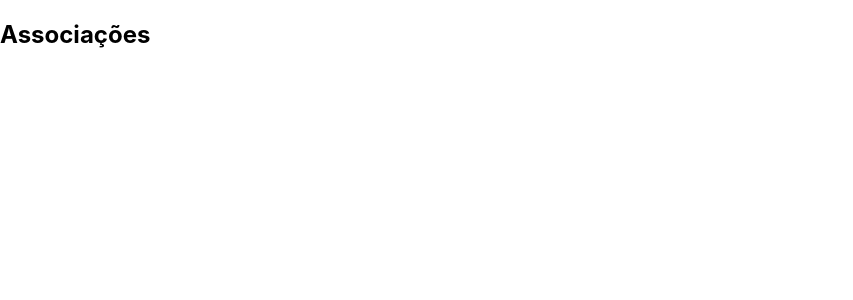
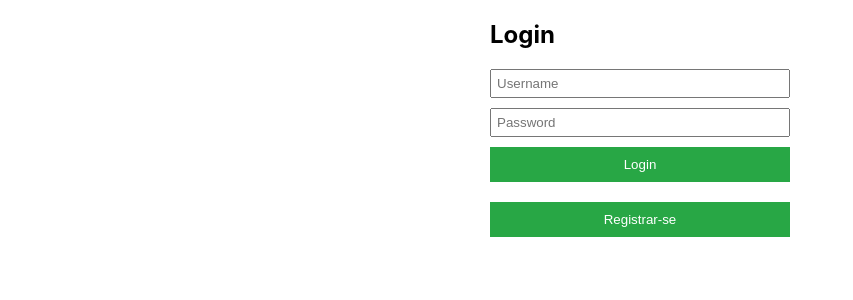
Before and after one commit to pedromshin/portaldoesporte-web, a React (Create React App) app: page /login in a window 1280 px wide. Before the commit this address led to /memberships. Shown: the top 300 px of the page, without its empty margins (0-853 px from the left). Built offline with nearby package versions, Linux system fonts and the light colour scheme.

Commit message:
improving auth

```diff
--- a/src/pages/index.tsx
+++ b/src/pages/index.tsx
@@ -22,10 +22,8 @@ export const routes = {
   pageClubs: "/clubs",
   pageMap: "/map",
   pageMemberships: "/memberships",
-
   pageRegister: "/register",
   pageLogin: "/login",
-
   pageCreateModality: "/create-modality",
   pagePrivacyPolicy: "/privacy-policy",
 } as const;
@@ -33,28 +31,19 @@ export const routes = {
 const Pages: React.FC = () => {
   return (
     <Router>
-      <div>
       <Header />
       <Routes>
         <Route path="*" element={<Navigate to={routes.pageRoot} replace />} />
-
         <Route path={routes.pageRoot} element={<Memberships />} />
         <Route path={routes.pageFeed} element={<Feed />} />
         <Route path={routes.pageClubs} element={<Clubs />} />
         <Route path={routes.pageMap} element={<Map />} />
-          <Route path={routes.pageMemberships} element={<Memberships />} />
-          <Route
-            path={routes.pageCreateModality}
-            element={<CreateModality />}
-          />
+        <Route path={routes.pageCreateModality} element={<CreateModality />} />
         <Route path={routes.pagePrivacyPolicy} element={<PrivacyPolicy />} />
-        </Routes>
-        <Nav />
-      </div>
-      <Routes>
         <Route path={routes.pageRegister} element={<Register />} />
         <Route path={routes.pageLogin} element={<Login />} />
       </Routes>
+      <Nav />
     </Router>
   );
 };
--- a/src/pages/login/index.tsx
+++ b/src/pages/login/index.tsx
@@ -1,7 +1,9 @@
-import React, { useState } from "react";
+import { useState } from "react";
 import styled from "styled-components";
 import axios from "axios";
 import { endpoint } from "../../utils/endpoint";
+import { useNavigate } from "react-router-dom";
+import { routes } from "..";
 
 const Form = styled.form`
   display: flex;
@@ -21,9 +23,11 @@ const Button = styled.button`
   color: white;
   border: none;
   cursor: pointer;
+  margin-bottom: 20px;
 `;
 
 function Login() {
+  const navigate = useNavigate();
   const [username, setUsername] = useState("");
   const [password, setPassword] = useState("");
 
@@ -34,11 +38,12 @@ function Login() {
         username,
         password,
       });
-      console.log(response.data);
-      alert("Login successful!");
-      // Here you would typically store the token and redirect the user
+      const { token } = response.data;
+      localStorage.setItem("authToken", token);
+
+      // navigate(routes.pageMemberships);
     } catch (error: any) {
-      console.error("Login error:", error.response.data);
+      console.error("Login error:", error.response?.data || error.message);
       alert("Login failed. Please check your credentials.");
     }
   };
@@ -61,6 +66,9 @@ function Login() {
         required
       />
       <Button type="submit">Login</Button>
+      <Button type="button" onClick={() => navigate(routes.pageRegister)}>
+        Registrar-se
+      </Button>
     </Form>
   );
 }
--- a/src/pages/memberships/index.tsx
+++ b/src/pages/memberships/index.tsx
@@ -1,3 +1,17 @@
+import { useNavigate } from "react-router-dom";
+import { useAuth } from "../../hooks/useAuth";
+import { routes } from "..";
+
 export default () => {
-  return <h2>Associações</h2>;
+  const navigate = useNavigate();
+  const auth = useAuth();
+
+  console.log(auth);
+
+  return (
+    <h2>
+      Associações
+      <button onClick={() => navigate(routes.pageLogin)}>fazer login</button>
+    </h2>
+  );
 };
--- a/src/pages/register/index.tsx
+++ b/src/pages/register/index.tsx
@@ -2,6 +2,8 @@ import React, { useState } from "react";
 import styled from "styled-components";
 import axios from "axios";
 import { endpoint } from "../../utils/endpoint";
+import { routes } from "..";
+import { useNavigate } from "react-router-dom";
 
 const Form = styled.form`
   display: flex;
@@ -21,9 +23,11 @@ const Button = styled.button`
   color: white;
   border: none;
   cursor: pointer;
+  margin-bottom: 20px;
 `;
 
 function Register() {
+  const navigate = useNavigate();
   const [username, setUsername] = useState("");
   const [password, setPassword] = useState("");
 
@@ -34,8 +38,8 @@ function Register() {
         username,
         password,
       });
-      console.log(response.data);
-      alert("Registration successful!");
+      const { token } = response.data;
+      localStorage.setItem("authToken", token);
     } catch (error: any) {
       console.error("Registration error:", error.response.data);
       alert("Registration failed. Please try again.");
@@ -60,6 +64,9 @@ function Register() {
         required
       />
       <Button type="submit">Register</Button>
+      <Button type="button" onClick={() => navigate(routes.pageLogin)}>
+        Fazer login
+      </Button>
     </Form>
   );
 }
--- a/src/providers/AuthProvider.tsx
+++ b/src/providers/AuthProvider.tsx
@@ -11,8 +11,6 @@ export type AuthContextType = {
 export const AuthContext = createContext<AuthContextType | undefined>(
   undefined
 );
-
-export const useAuth = () => useContext(AuthContext);
 
 export const AuthProvider = ({ children }: PropsWithChildren) => {
   const [auth, setAuth] = useState<AuthContextType | undefined>(undefined);
```
Lines whose indentation alone changed are shown as unchanged.
